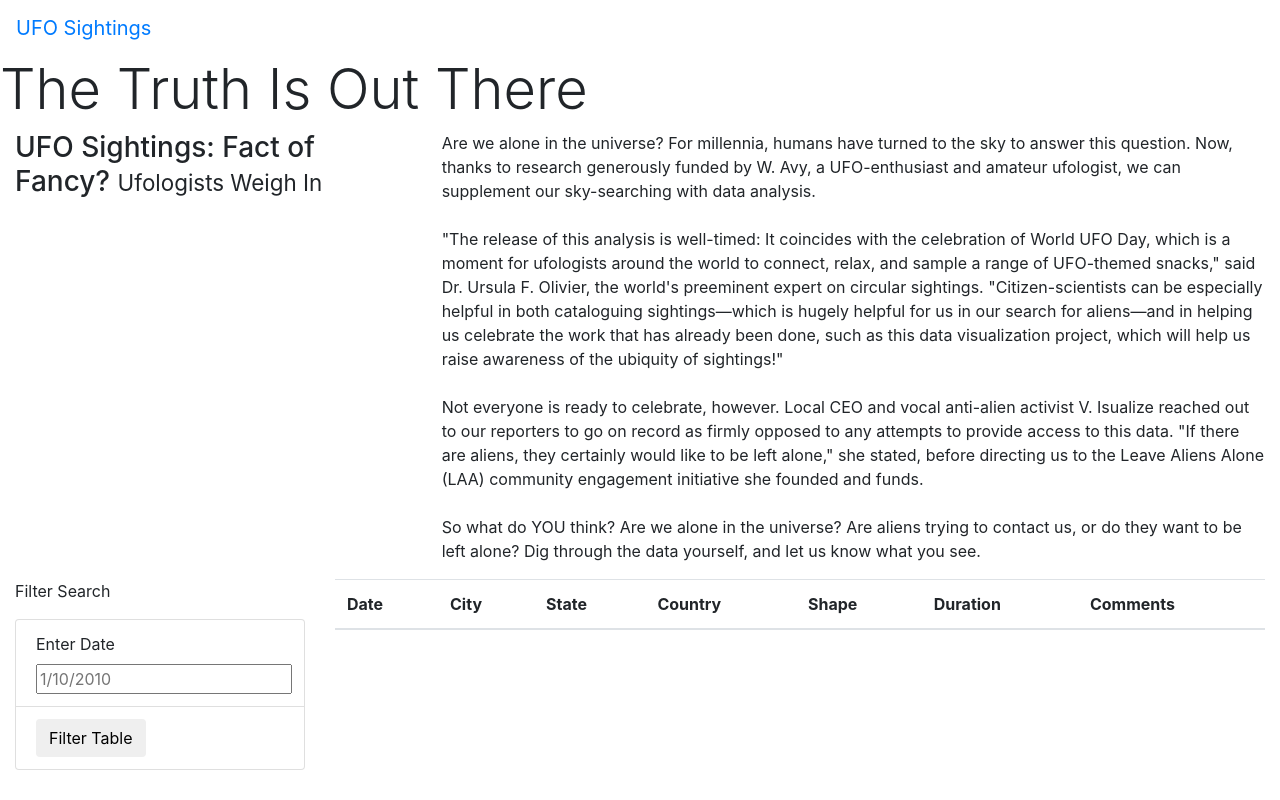
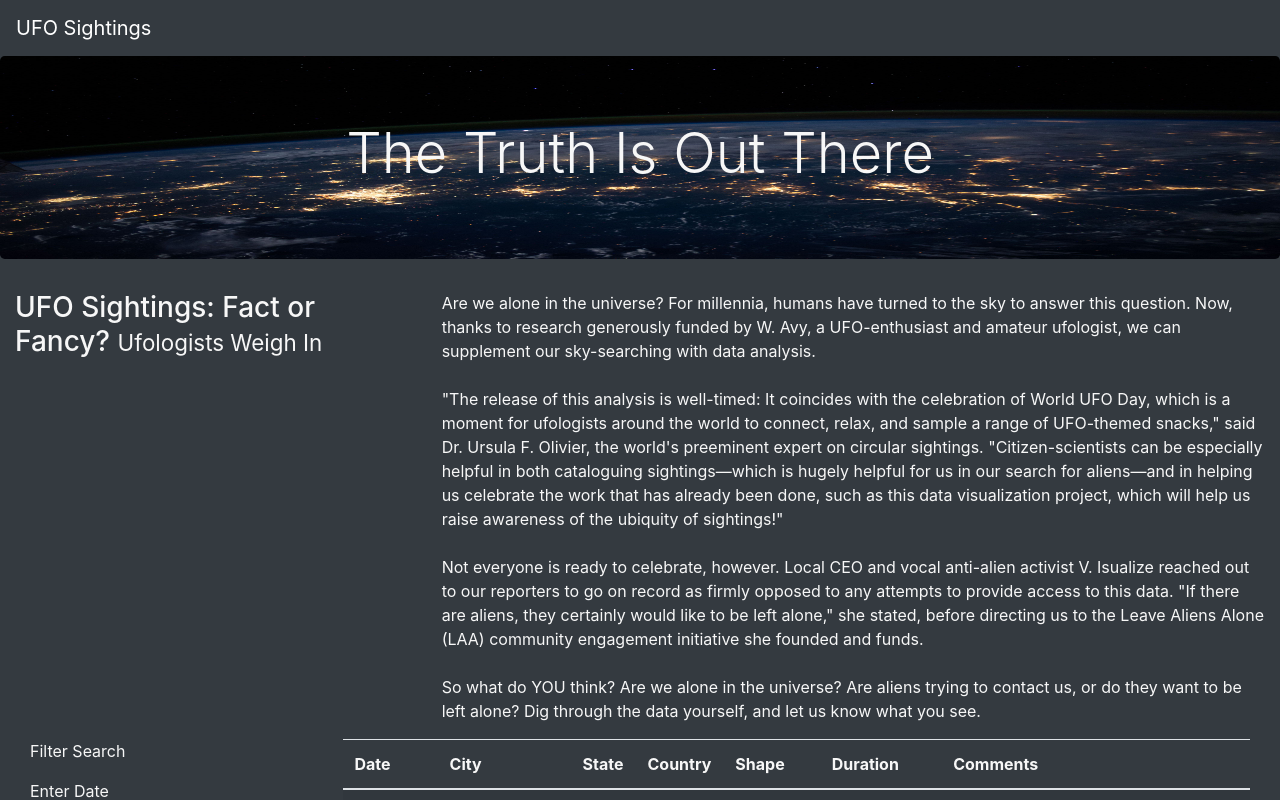
Before and after one commit to jipelletier/UFOs, a plain HTML site: page UFOs/index.html in a window 1280 px wide. Shown: the top 800 px of the page. Drawn offline with nearby package versions, Linux system fonts and the light colour scheme.

Commit message:
Add files via upload

```diff
--- a/UFOs/index.html
+++ b/UFOs/index.html
@@ -4,29 +4,26 @@
     <meta charset="UTF-8">
     <meta http-equiv="X-UA-Compatible" content="IE=edge">
     <meta name="viewport" content="width=device-width, initial-scale=1.0">
-    <title>Document</title>
+    <title>UFO Finder</title>
     <link
       rel="stylesheet"
       href="https://maxcdn.bootstrapcdn.com/bootstrap/4.0.0/css/bootstrap.min.css"
       integrity="sha384-Gn5384xqQ1aoWXA+058RXPxPg6fy4IWvTNh0E263XmFcJlSAwiGgFAW/dAiS6JXm"
-    crossorigin="anonymous"
-  />
+      crossorigin="anonymous">
       <link rel="stylesheet" href="static/css/style.css">
 </head>
-<body>
+<body class="bg-dark">
     <div class="wrapper">
-        <nav class="navbar navbar-expand-lg">
+        <nav class="navbar navbar-dark bg-dark navbar-expand-lg">
             <a class="navbar-brand" href="index.html">UFO Sightings</a>
-
         </nav>
-        <div class="jumboton">
+        <div class="jumbotron">
             <h1 class="display-4">The Truth Is Out There</h1>
-        </div>
         </div>
         <div class="container-fluid">
             <div class="row">
             <div class="col-md-4">
-            <h3>UFO Sightings: Fact of Fancy? <small>Ufologists Weigh In</small></h3>
+                <h3>UFO Sightings: Fact or Fancy? <small>Ufologists Weigh In</small></h3>
         </div>
         <div class="col-md-8">
             <p>
@@ -36,26 +33,27 @@
               </p>
         </div>
         </div>
-      </div>
         <div class="container-fluid">
             <div class="row">
                 <div class="col-md-3">
-            <form>
+                    <form class="bg-dark">
                         <p>Filter Search</p>
                     </form>
-              <ul class="list-group">
-                <li class="list-group-item">
+                    <ul class="list-group" class="bg-dark">
+                    <li class="list-group" class="bg-dark">
                         <label for="date">Enter Date</label>
                         <input type="text" placeholder="1/10/2010" id="datetime" />
                     </li>
-                <li class="list-group-item">
-                    <button id="filter-btn" type="button" class="btn btn-default">Filter Table</button>
-
+                    <li class="list-group"class="bg-dark">
+                        <button id="filter-btn" type="button" class="btn btn-dark">
+                            Filter Table
+                        </button>
                     </li>
                 </ul>
+              </form>
           </div>
           <div class="col-md-9">
-            <table class ="table table-striped">
+            <table class="table table-striped">
               <thead>
                 <tr>
                   <th>Date</th>
@@ -72,5 +70,9 @@
           </div>
           </div>
         </div>
+      </div>
+      <script src="https://cdnjs.cloudflare.com/ajax/libs/d3/4.11.0/d3.js"></script>
+      <script src="static/js/data.js"></script>
+      <script src="static/js/app.js"></script>
 </body>
 </html>
--- a/UFOs/static/css/style.css
+++ b/UFOs/static/css/style.css
@@ -0,0 +1,11 @@
+body {
+
+    color: #f7f7f7;
+  }
+
+
+.jumbotron {
+    background-image: url("../images/nasa.jpg");
+    background-size: 100% 100%;
+    text-align: center;
+}
--- a/UFOs/static/js/app.js
+++ b/UFOs/static/js/app.js
@@ -1,48 +1,50 @@
 // import the data from data.js
 const tableData = data;
+
 // Reference the HTML table using d3
 var tbody = d3.select("tbody");
 
 function buildTable(data) {
-    //First, clear out any existing data
+    // First, clear out any existing data
     tbody.html("");
-}
 
-// Next, loop through each object
-// in the data and append a row and cells for each value in the row
+    // Next, loop through each object in the data
+    // and append a row and cells for each value in the row
     data.forEach((dataRow) => {
         // Append a row to the table body
         let row = tbody.append("tr");
 
-    // Loop through each field in the dataRow and add
+        // Loop through each field in the dataRows and add
         // each value as a table cell (td)
         Object.values(dataRow).forEach((val) => {
             let cell = row.append("td");
             cell.text(val);
+        });
+    });
 }
-    );
-});
 
-function handleClick(){
-// Grab the datetime value from the filter
+
+// Create a handle click function
+function handleClick() {
     let date = d3.select("#datetime").property("value");
     let filteredData = tableData;
+
     // Check to see if a date was entered and filter the
-// data using that date
+    // dta using that date.
     if (date) {
         // Apply 'filter' to the table data to only keep the
         // rows where the 'datetime' value matches the filter value
-    filteredData = filteredData.filter(row => row.datetime == date);
-};
+        filteredData = filteredData.filter(row => row.datetime === date);
+    }
 
-// Rebuild the table using filtered data
-// NOTE: If no date was entered then filteredData will
-// just be the original tableData
+    // Rebuild the table using the filtered data
+    // @NOTE: If no date was entered, then filteredData will
+    // just be the original tableData.
     buildTable(filteredData);
-};
+}
 
 // Attach an event to listen for the form button
-d3.selectALL("#filter-btn").on("click", handleClick);
+d3.selectAll("#filter-btn").on("click", handleClick);
 
-//Build the table when the page loads
-buildTable(tableDate);
+// Build the table when the page loads
+buildTable(tableData);
```
Also changed, not shown: UFOs/static/images/nasa.jpg (added). Lines whose indentation alone changed are shown as unchanged.
